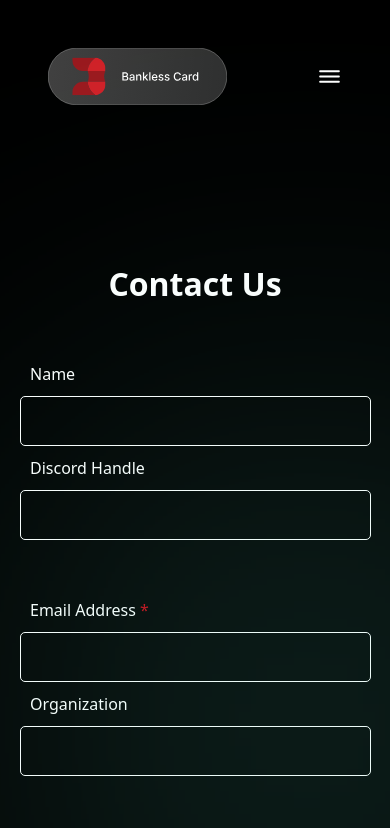
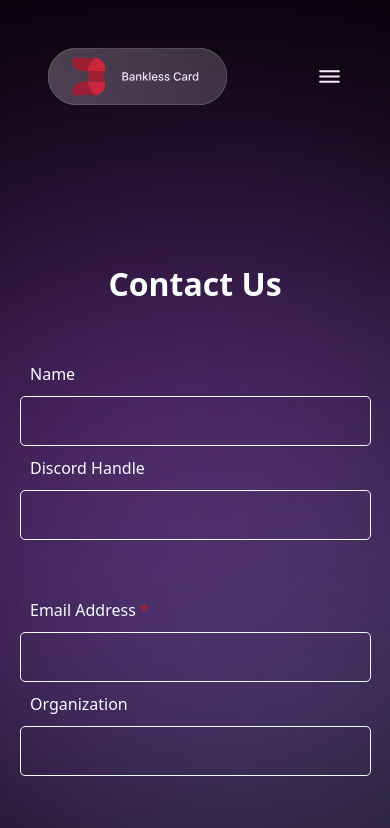
Before and after one commit to Bankless-Card/Bcard-website, a Next.js app: page /contact-us in a window 390 px wide. Shown: the top 828 px of the page. Built offline with nearby package versions, Linux system fonts and the light colour scheme.

Commit message:
add gradient to contact us page

```diff
--- a/components/ContactUs.tsx
+++ b/components/ContactUs.tsx
@@ -6,43 +6,43 @@ import styles from '@/styles/ContactUs.module.css'
 const ContactUs = () => {
   return (
     <>
-         <section className="mt-[7rem]">
-        <h1 className="text-center font-semibold text-[2rem] leading-[2.421rem]">
+      <section className="mt-[7rem]">
+        <h1 className="text-center font-semibold text-[2rem] leading-[2.421rem] relative">
           Contact Us
         </h1>
         <form className="flex flex-col gap-[3rem] mt-[3rem] relative">
           <div className="flex justify-center items-center gap-[3rem] max-[822px]:justify-center max-[822px]:items-center max-[822px]:gap-0 max-[767px]:flex-col">
             <div className="flex flex-col max-[822px]:self-center max-[822px]:justify-self-center max-[822px]:w-[100%] max-[822px]:m-auto">
-              <label className="max-[822px]:max-w-[100%] max-[822px]:px-[30px] max-[822px]:py-[5px] max-[767px]:py-[10px]">Name</label>
+              <label className="max-[822px]:max-w-[100%] max-[822px]:px-[30px] max-[822px]:py-[5px] max-[767px]:py-[10px] relative">Name</label>
               <input
                 type=""
-                className="border border-white px-[0.5rem] py-2 rounded-[0.313rem] w-[22.625rem]  bg-inherit max-[822px]:w-[90%] max-[822px]:h-[50px] max-[822px]:m-auto"
+                className="border border-white px-[0.5rem] py-2 rounded-[0.313rem] w-[22.625rem]  bg-inherit max-[822px]:w-[90%] max-[822px]:h-[50px] max-[822px]:m-auto relative"
               />
             </div>
             <div className="flex flex-col max-[822px]:self-center max-[822px]:justify-self-center max-[822px]:w-[100%] max-[822px]:m-auto">
-              <label className="max-[822px]:max-w-[100%] max-[822px]:px-[30px] max-[822px]:py-[5px] max-[767px]:py-[10px]">Discord Handle</label>
+              <label className="max-[822px]:max-w-[100%] max-[822px]:px-[30px] max-[822px]:py-[5px] max-[767px]:py-[10px] relative">Discord Handle</label>
               <input
                 type=""
-                className="border border-white px-[0.5rem] py-2 rounded-[0.313rem] w-[22.625rem]  bg-inherit max-[822px]:w-[90%] max-[822px]:h-[50px] max-[822px]:m-auto"
+                className="border border-white px-[0.5rem] py-2 rounded-[0.313rem] w-[22.625rem]  bg-inherit max-[822px]:w-[90%] max-[822px]:h-[50px] max-[822px]:m-auto relative"
               />
             </div>
           </div>
 
           <div className="flex justify-center items-center gap-[3rem] max-[822px]:justify-center max-[822px]:items-center max-[822px]:gap-0 max-[767px]:flex-col">
             <div className="flex flex-col max-[822px]:self-center max-[822px]:justify-self-center max-[822px]:w-[100%] max-[822px]:m-auto">
-              <label className="max-[822px]:max-w-[100%] max-[822px]:px-[30px] max-[822px]:py-[5px] max-[767px]:py-[10px]">
-                Email Address <span className="text-[#CA0814]">*</span>
+              <label className="max-[822px]:max-w-[100%] max-[822px]:px-[30px] max-[822px]:py-[5px] max-[767px]:py-[10px] relative">
+                Email Address <span className="text-[#CA0814] relative">*</span>
               </label>
               <input
                 type=""
-                className="border border-white px-[0.5rem] py-2 rounded-[0.313rem] w-[22.625rem]  bg-inherit max-[822px]:w-[90%] max-[822px]:h-[50px] max-[822px]:m-auto"
+                className="border border-white px-[0.5rem] py-2 rounded-[0.313rem] w-[22.625rem]  bg-inherit max-[822px]:w-[90%] max-[822px]:h-[50px] max-[822px]:m-auto relative"
               />
             </div>
             <div className="flex flex-col max-[822px]:self-center max-[822px]:justify-self-center max-[822px]:w-[100%] max-[822px]:m-auto">
-              <label className="max-[822px]:max-w-[100%] max-[822px]:px-[30px] max-[822px]:py-[5px] max-[767px]:py-[10px]">Organization </label>
+              <label className="relative max-[822px]:max-w-[100%] max-[822px]:px-[30px] max-[822px]:py-[5px] max-[767px]:py-[10px]">Organization </label>
               <input
                 type=""
-                className="border border-white px-[0.5rem] py-2 rounded-[0.313rem] w-[22.625rem]  bg-inherit max-[822px]:w-[90%] max-[822px]:h-[50px] max-[822px]:m-auto"
+                className="border border-white px-[0.5rem] py-2 rounded-[0.313rem] w-[22.625rem]  bg-inherit max-[822px]:w-[90%] max-[822px]:h-[50px] max-[822px]:m-auto relative"
               />
             </div>
           </div>
--- a/src/pages/contact-us.tsx
+++ b/src/pages/contact-us.tsx
@@ -4,14 +4,18 @@ import Link from "next/link";
 import Navbar from "components/Navbar";
 import Footer from "components/Footer";
 import ContactUs from "components/ContactUs";
+import styles from '@/styles/ContactUs.module.css'
+
 
 const Contact = () => {
   return (
-    <>
+    <div className="relative">
       <Navbar />
+      <div className={`${styles['ellipse1']}`}></div>
+      <div className={`${styles['ellipse2']}`}></div>
       <ContactUs />
       <Footer />
-    </>
+    </div>
   );
 };
 
--- a/src/styles/ContactUs.module.css
+++ b/src/styles/ContactUs.module.css
@@ -1,4 +1,28 @@
+
+.ellipse1::after{
+    content: "";
+    width: 536px;
+    height: 50%;
+    background: #5DD9C1;
+    position: absolute;
+    top: -50%;
+    filter: blur(200px);
+}
+.ellipse2::after{
+    content: "";
+    width: 536px;
+    height: 20%;
+    background: #AD43DF;
+    position: absolute;
+    top: 15%;
+    left: -20%;
+    filter: blur(200px);
+}
+
 @media (max-width: 767px){
+    .ellipse1::after{
+        display: none;
+    }
     .ellipse3::after{
         content: "";
         width: 400px;
```
